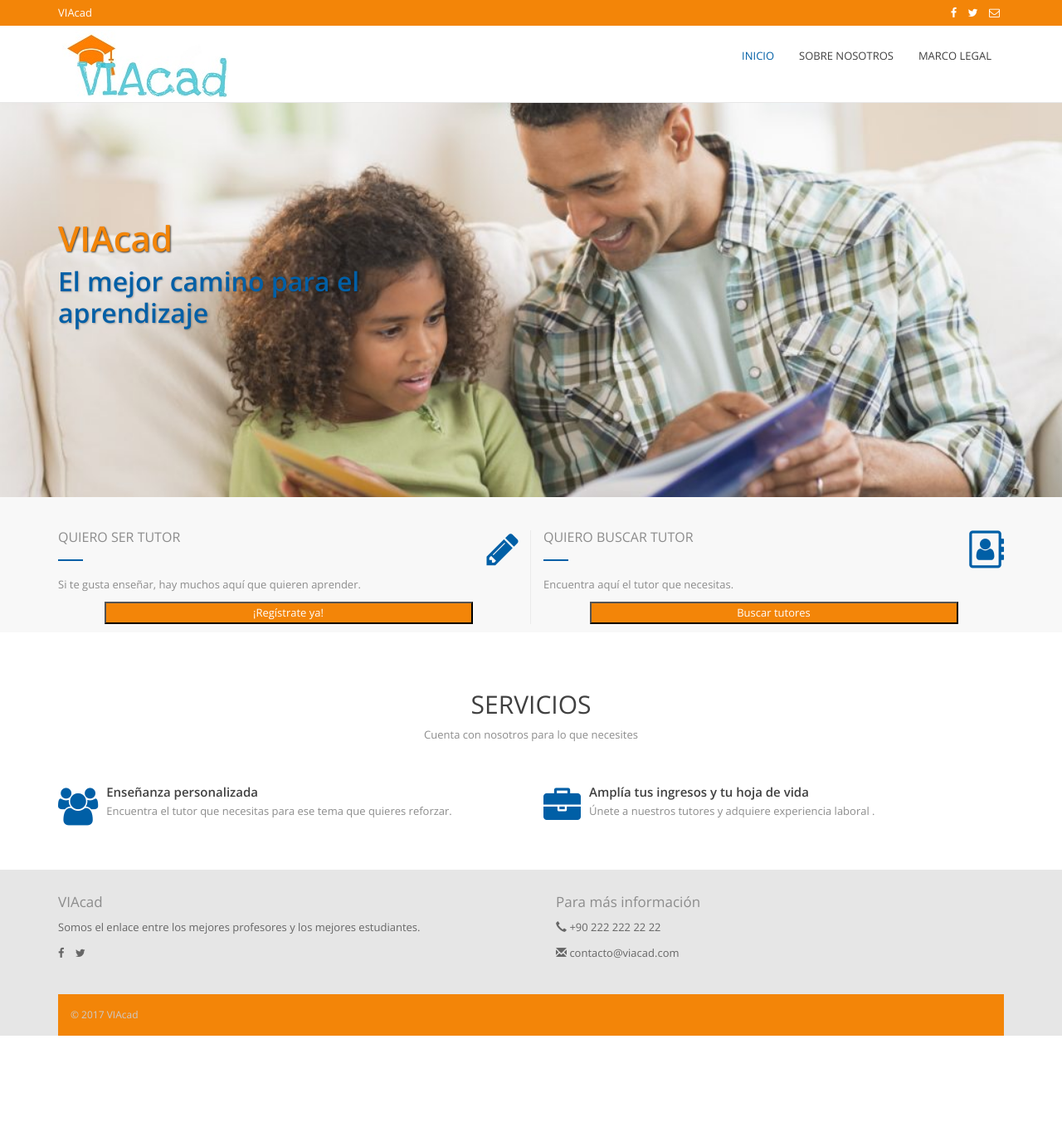
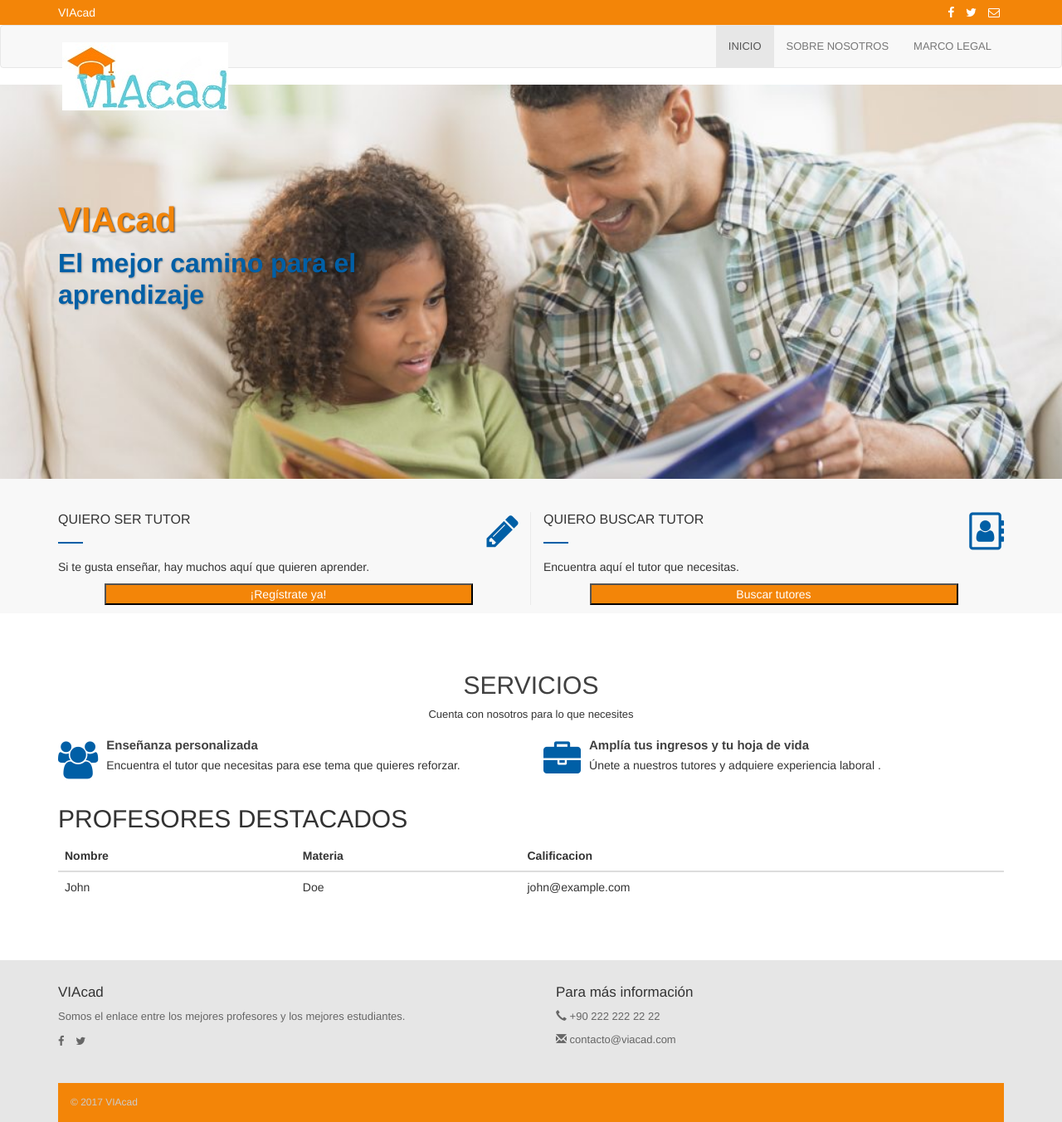
Before and after one commit to AlexaLopezR/viacad, a Django app: page / in a window 1280 px wide. Shown: the whole page at 83% size. Before the commit the page ends 1248 px from the top, so only its background shows below. Run offline with Django 3.2, Linux system fonts and the light colour scheme; parts of the project's set-up code (start-up, migrations or seed data) failed here and were passed over; some libraries are stand-ins or nearby versions.

Commit message:
Dylan changes

```diff
--- a/viacadapp/models.py
+++ b/viacadapp/models.py
@@ -27,3 +27,7 @@
 	responsable= models.CharField(max_length=80)
 	direccion=models.CharField(max_length=30)
 	fecha=models.DateTimeField(auto_now_add=True)
+
+class Votaciones(models.Model):
+	nombreprofesor=models.CharField(max_length=80)
+	votacion=models.DecimalField( max_digits=5, decimal_places=2)
--- a/viacadapp/templates/viacadapp/index.html
+++ b/viacadapp/templates/viacadapp/index.html
@@ -68,6 +68,46 @@
                         </div>
                     </div>
 
+                <html lang="en">
+
+                <head>
+                    <title>Bootstrap Example</title>
+                    <meta charset="utf-8">
+                    <meta name="viewport" content="width=device-width, initial-scale=1">
+                    <link rel="stylesheet" href="https://maxcdn.bootstrapcdn.com/bootstrap/3.3.7/css/bootstrap.min.css">
+                    <script src="https://ajax.googleapis.com/ajax/libs/jquery/3.2.1/jquery.min.js"></script>
+                    <script src="https://maxcdn.bootstrapcdn.com/bootstrap/3.3.7/js/bootstrap.min.js"></script>
+                </head>
+                <body>
+                     <br>
+                    <br>
+                    <br>
+                    <div class="container">
+                        <h2>PROFESORES DESTACADOS   </h2>
+                        <table class="table table-hover">
+                        <thead>
+                            <tr>
+                                <th>Nombre</th>
+                                <th>Materia</th>
+                                <th>Calificacion</th>
+                             </tr>
+                        </thead>
+                        <tbody>
+                             <tr>
+                                <td>John</td>
+                                <td>Doe</td>
+                                <td>john@example.com</td>
+                            </tr>
+
+
+                        </tbody>
+                        </table>
+                    </div>
+
+                </body>
+            </html>
+
+
             </div>
         </section>
 
--- a/viacadapp/views.py
+++ b/viacadapp/views.py
@@ -86,11 +86,28 @@
 		if form.is_valid():
 			sheet=form.cleaned_data['category']
 			request.session['sheet']=sheet #Materia seleccionada
-			return redirect("/elegido")
-
+			print(sheet)
+			name=list(Registro.objects.values_list('nombrecompleto',flat=True).filter(materia__contains=request.session['sheet']))
+			request.session['name']=name #profesor seleccionado
+			infop=[]
+			correopp=[]
+			costohorapp=[]
+			for i in range (0,len(name)):
+			  info=list(Registro.objects.values_list('cualidades',flat=True).filter(nombrecompleto__contains=name[i]))
+			  infop.append(info)
+			  correop=list(Registro.objects.values_list('correo',flat=True).filter(nombrecompleto__contains=name[i]))
+			  correopp.append(correop)
+			  costohorap=list(Registro.objects.values_list('costohora',flat=True).filter(nombrecompleto__contains=name[i]))
+			  costohorapp.append(costohorap)
+			print(infop)
+			print(correopp)
+			print(costohorapp)
+			print(name)
+			#return redirect("nombreprof/")
 	else:
 		form=ElegirMateria()
-		return render(request, 'viacadapp/buscarprof.html',{'form':form})
+
+	return render(request, 'viacadapp/buscarprof.html',{'form':form})
 
 def registroSolicitud(request):
 	if request.method=='POST':
```
Also changed, not shown: viacadapp/migrations/0014_votaciones.py (added).
